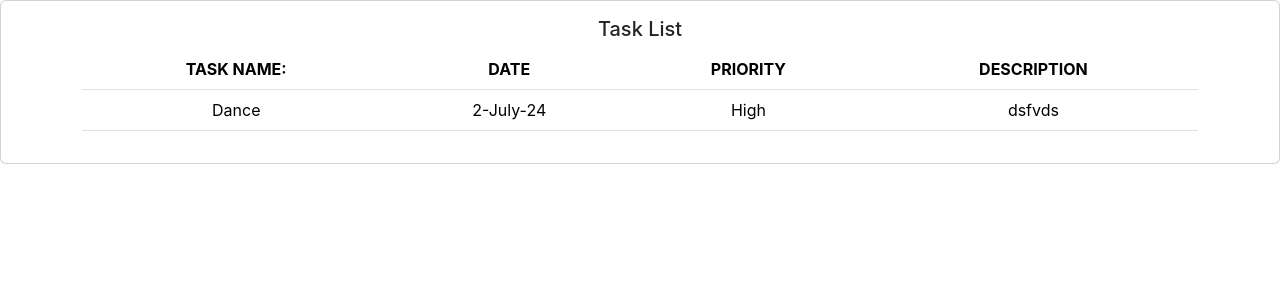
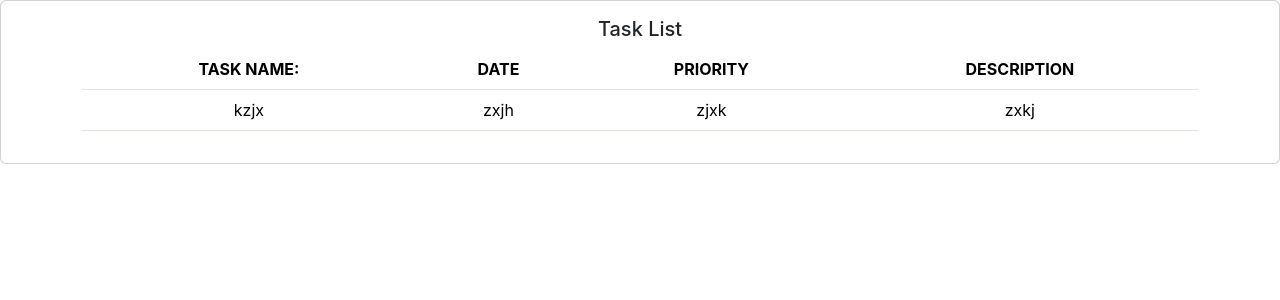
Before and after one commit to R1CH1R0Y/TaskManagerAppFrontEnd, a React (Create React App) app: page / in a window 1280 px wide. Shown: the top 300 px of the page. Built offline with nearby package versions, Linux system fonts and the light colour scheme.

Commit message:
succesfully tested for semi dynamic data

```diff
--- a/src/components/View.jsx
+++ b/src/components/View.jsx
@@ -1,7 +1,18 @@
 import React, { useEffect, useState } from 'react'
 import axios from 'axios';
 
+
 const View = () => {
+    const [task, changeData] = useState(
+        [
+            {
+                "tname": "kzjx",
+                "date": "zxjh",
+                "priority": "zjxk",
+                "tdesc": "zxkj"
+            }
+        ]
+    )
     return (
         <div>
             <div class="card text-center mb-3">
@@ -20,13 +31,17 @@ const View = () => {
                                         </tr>
                                     </thead>
                                     <tbody>
-                                        <tr>
-                                            <td>Dance</td>
-                                            <td>2-July-24</td>
-                                            <td>High</td>
-                                            <td>dsfvds</td>
-                                        </tr>
-                                        </tbody>
+                                        {task.map(
+                                            (value, index) => {
+                                                return <tr>
+                                                    <td>{value.tname}</td>
+                                                    <td>{value.date}</td>
+                                                    <td>{value.priority}</td>
+                                                    <td>{value.tdesc}</td>
+                                                </tr>
+                                            }
+                                        )}
+                                    </tbody>
                                 </table>
                             </div>
                         </div>
```
